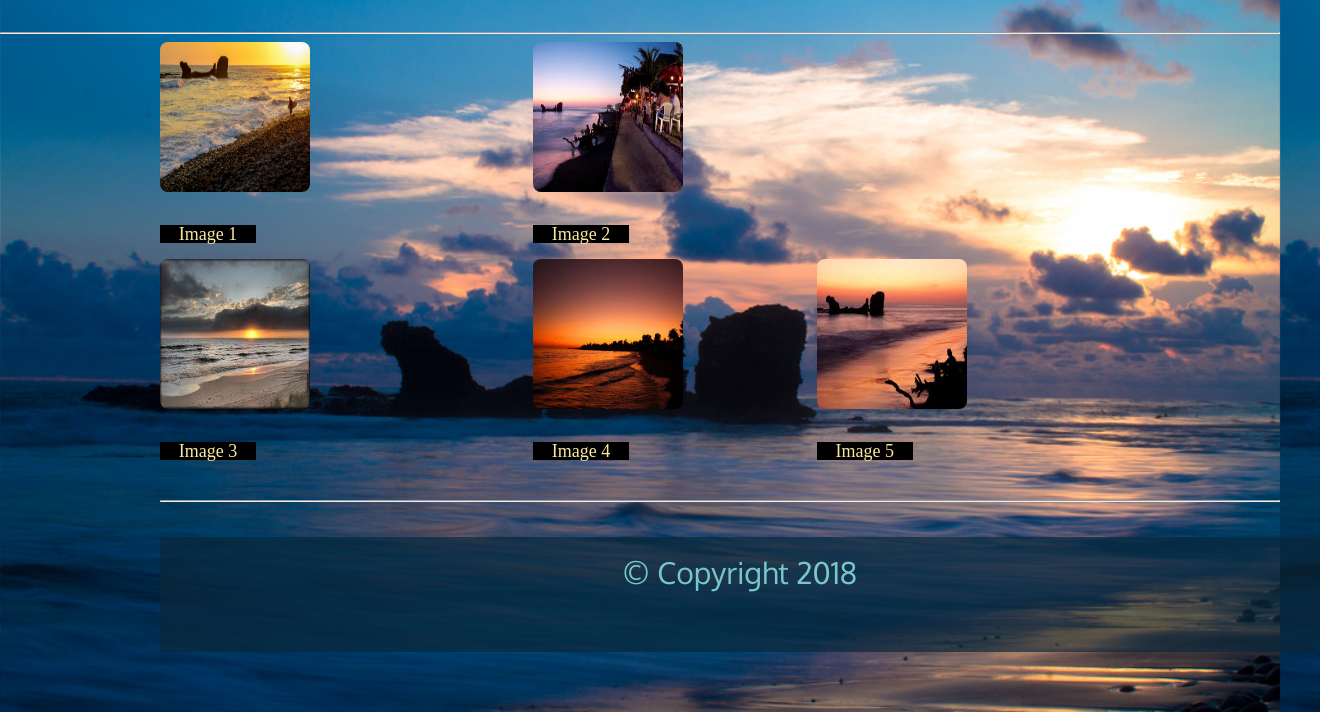
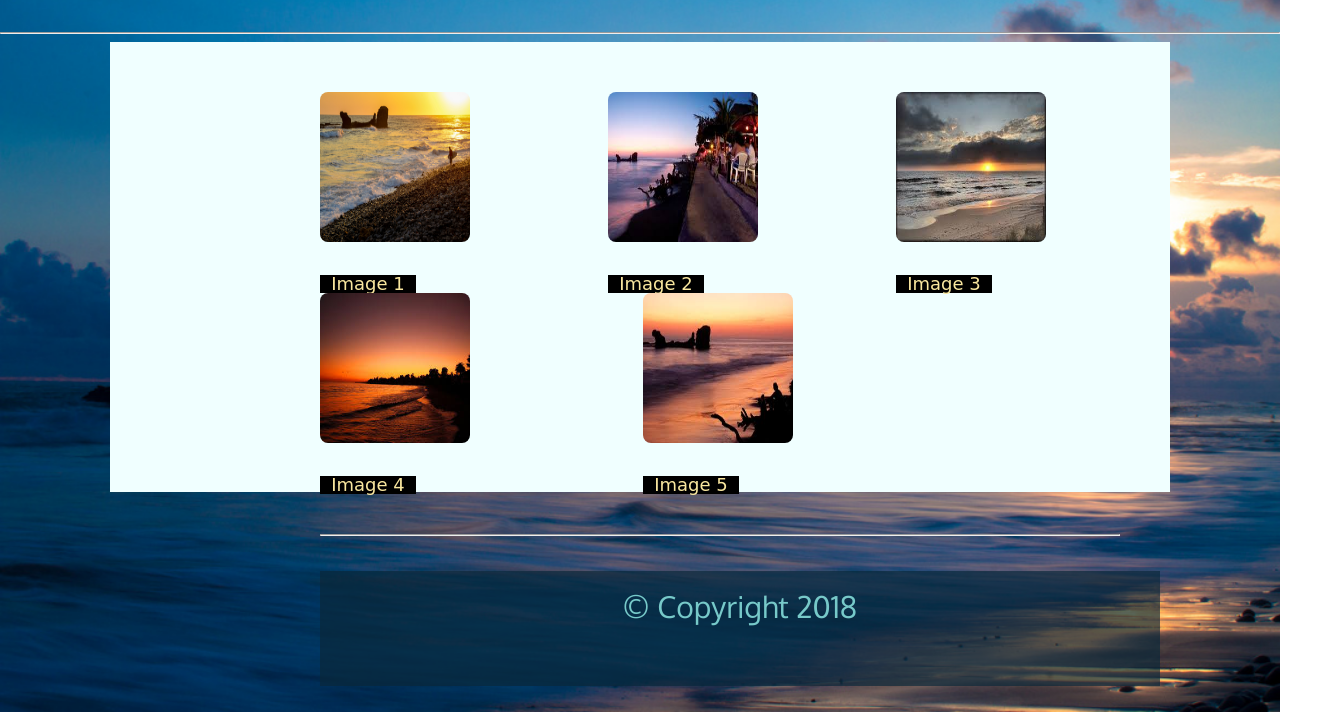
Before and after one commit to LamarC/Responsiveness, a plain HTML site: page Portfolio/portfolio.html in a window 1280 px wide. Shown: the part 88-800 px from the top of the page, 1320 px wide, since content can reach past the window. Drawn offline with Linux system fonts and the light colour scheme.

Commit message:
Dividing sections

```diff
--- a/Portfolio/assets/css/portfolio.css
+++ /dev/null
@@ -1,61 +0,0 @@
-#boxes {
-    margin-left: 160px;
-    padding: 10;
-    display: block;
-}
-
-.row {
-    display: flex;
-}
-
-.card-img-top {
-    width: 150px;
-    height: 150px;
-    margin-bottom: 30px;
-}
-
-.card-img-top:hover {
-    border: whitesmoke 2px solid;
-}
-
-.column1 {
-    float: left;
-    width: 33.3%;
-    margin-bottom: 10px;
-}
-
-.column1 h3 {
-  position: absolute;
-}
-
-.column2 {
-    clear: both;
-    float: left;
-    width: 33.3%;
-    margin-bottom: 10px;
-    margin-right: 35px;
-}
-
-.column2 h3{
-    position: absolute;
-}
-
-.column3 {
-    clear: both;
-    float: left;
-    width: 33.3%;
-    margin-bottom: 10px;
-}
-
-.column3 h3 {
-    position: absolute;
-    text-align: center;
-}
-
-
-h3 {
-    font-family: 'Oxygen', sans-serif;
-    font-size: 16px;
-    color: palegoldenrod;
-
-}
--- a/Portfolio/assets/css/style.css
+++ b/Portfolio/assets/css/style.css
@@ -4,6 +4,8 @@ body {
     background-image: url(../Images/El-tunco.jpg);
     background-size: cover;
 }
+
+/* Nav bar section */
 
 #bar {
     width: 100%;
@@ -53,10 +55,12 @@ nav a:hover {
     color: paleturquoise;
 }
 
+/* About section */
+
 #container {
-    width: 65%;
+    width: 960px;
+    margin: 0 auto;
     height: 350px;
-    margin: 0 auto;
     padding: 50px;
     font-family: 'Merienda', cursive;
     background-color: azure;
@@ -67,7 +71,6 @@ img {
     height: 250px;
     border-radius: 8px;
 }
-
 
 .photo {
     float: left;
@@ -84,6 +87,15 @@ p {
     color: slategray;
     font-size: 18px;
 }
+
+/* Contact section */
+
+fieldset {
+    width: 75%;
+}
+
+
+/* Portfolio section */
 
 #boxes {
     margin-left: 160px;
--- a/Portfolio/portfolio.html
+++ b/Portfolio/portfolio.html
@@ -41,20 +41,27 @@
 
 <!--Container-->
 
+<div id="container">
+
+
     <div id="boxes">
+        <section id="left">
+
             <div class="row">
-
+                <form class="d-inline-flex">
                     <div class="column1">
-            <form class="d-inline-flex">
                         <div class="card" style="width: 18rem;">
                             <img class="card-img-top" src="./assets/images/pic1.jpg" alt="Card image cap">
                             <div class="card-body">
                                 <p class="card-text">Image 1</p>
                             </div>
                         </div>
+                    </div>
                 </form>
-        </div>
+
                 <br>
+
+                <form class="d-inline-flex">
                     <div class="column1">
                         <div class="card" style="width: 18rem;">
                             <img class="card-img-top" src="./assets/images/pic2.jpg" alt="Card image cap">
@@ -63,8 +70,11 @@
                             </div>
                         </div>
                     </div>
-    </div>
+                </form>
+
             <br>
+
+            <form class="d-inline-flex">
                 <div class="column1">
                     <div class="card" style="width: 18rem;">
                         <img class="card-img-top" src="./assets/images/pic6.jpg" alt="Card image cap">
@@ -73,9 +83,17 @@
                         </div>
                     </div>
                 </div>
+            </form>
+        </section>
 
-    <div class="d-inline-flex p-2 bd-highlight">
+
+
+
+
+        <section id="right">
+
             <div class="row">
+                <form class="d-inline-flex">
                     <div class="column2">
                         <div class="card" style="width: 18rem;">
                             <img class="card-img-top" src="./assets/images/pic4.jpg" alt="Card image cap">
@@ -84,7 +102,10 @@
                             </div>
                         </div>
                     </div>
+                </form>
+
                 <br>
+                <form class="d-inline-flex">
                 <div class="column2">
                     <div class="card" style="width: 18rem;">
                         <img class="card-img-top" src="./assets/images/pic5.jpg" alt="Card image cap">
@@ -93,7 +114,10 @@
                         </div>
                     </div>
                 </div>
+                </form>
             </div>
+        </section>
+
 
     </body>
 
```
Also changed, not shown: Portfolio/index.html (+7 -1 lines). Lines whose indentation alone changed are shown as unchanged.
